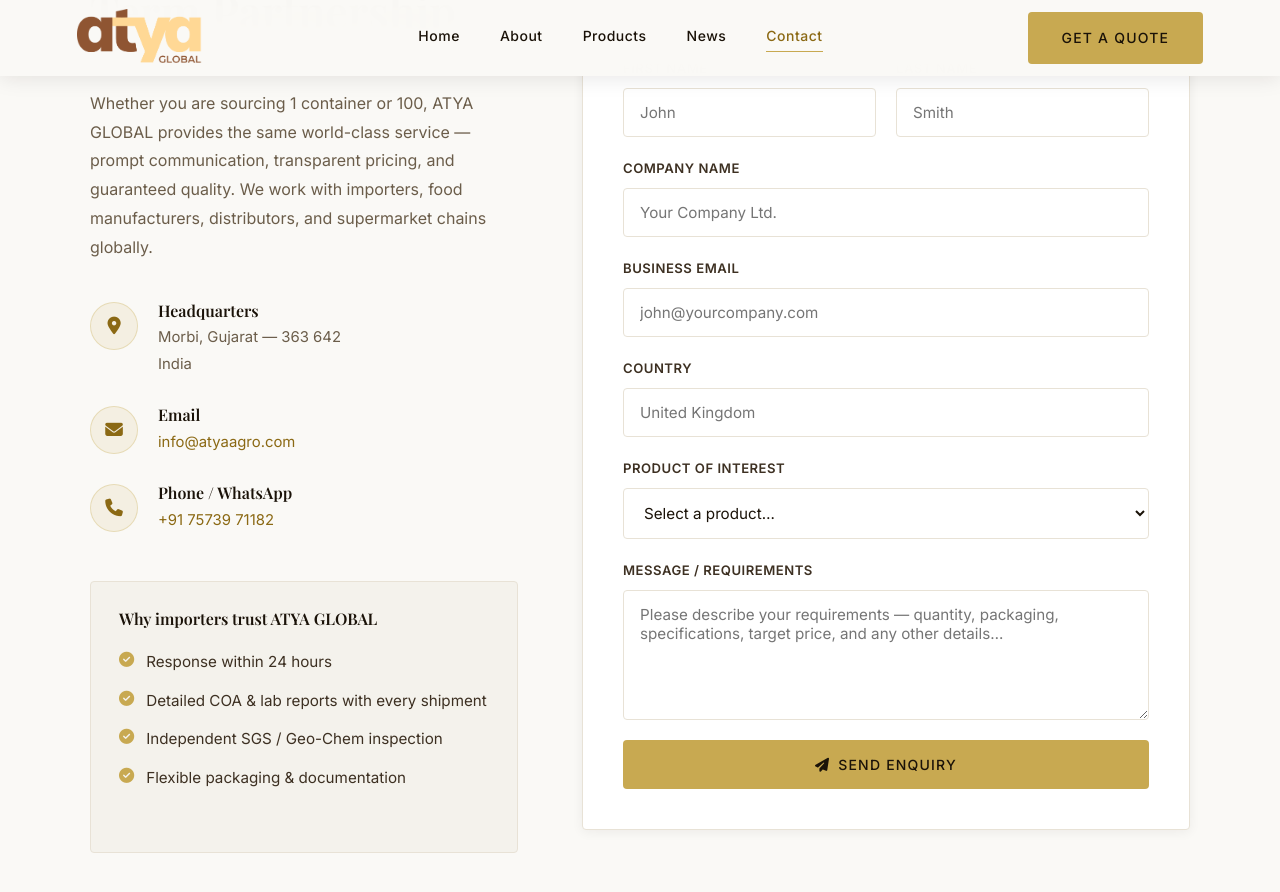
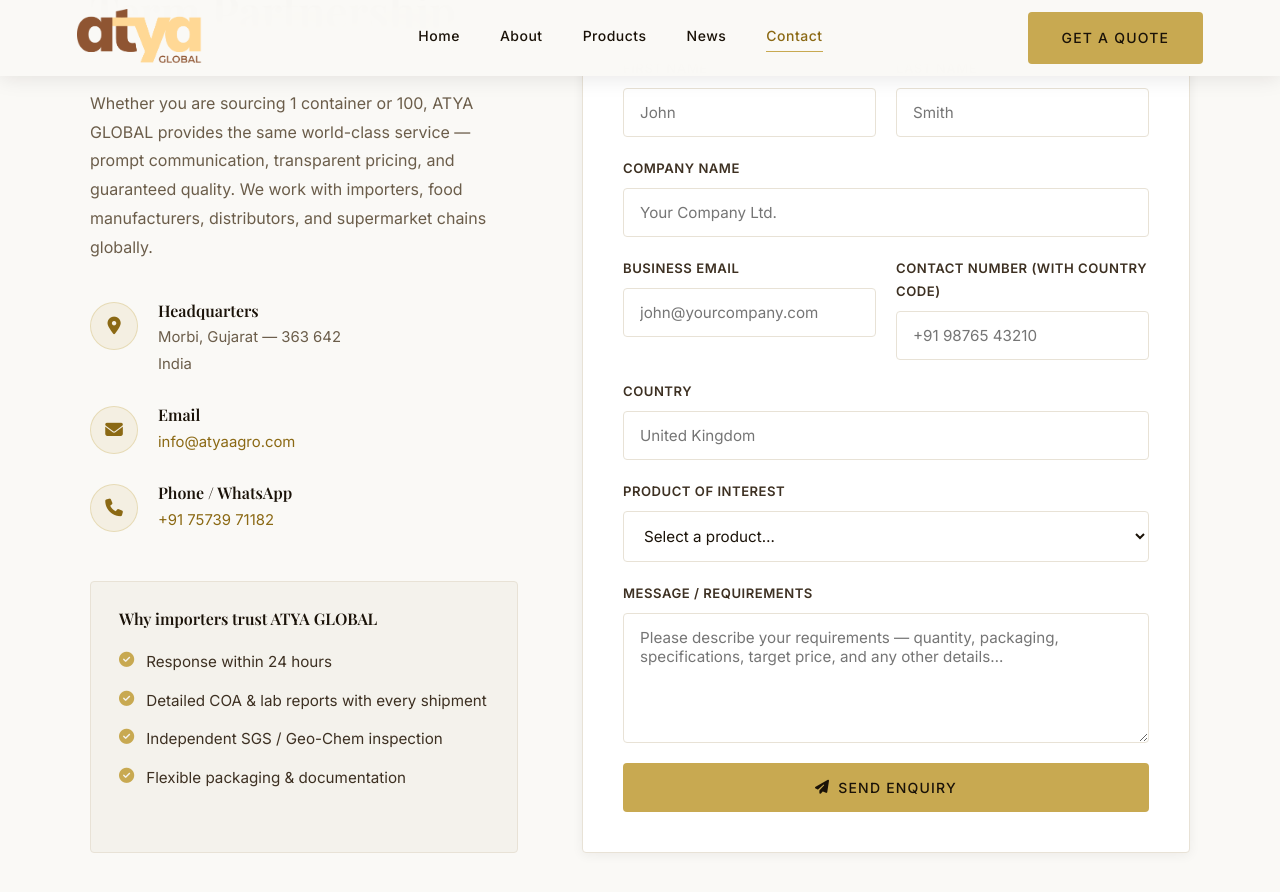
Before and after one commit to Vishalkanjiya/web, a Jekyll site: the page built from contact.html, in a window 1280 px wide and 900 px high, scrolled down 618 px. Shown: the top 892 px of the window. Built offline with Jekyll 4.4.1, drawn with Linux system fonts in a browser that asks for light colours; some web fonts are replaced.

Commit message:
Add files via upload

```diff
--- a/contact.html
+++ b/contact.html
@@ -66,6 +66,7 @@
           <form class="contact-form" id="contactForm" action="https://formsubmit.co/info@atyaagro.com" method="POST">
             <input type="hidden" name="_captcha" value="false">
             <input type="hidden" name="_subject" value="New Enquiry from ATYA GLOBAL Website">
+            <input type="hidden" name="_next" value="https://vishalkanjiya.github.io/web/contact.html">
             <div class="form-name-row">
               <div class="f-group">
                 <label for="firstName">First Name</label>
@@ -80,9 +81,15 @@
               <label for="company">Company Name</label>
               <input type="text" name="Company" id="company" class="f-control" placeholder="Your Company Ltd." required>
             </div>
-            <div class="f-group">
-              <label for="email">Business Email</label>
-              <input type="email" name="email" id="email" class="f-control" placeholder="john@yourcompany.com" required>
+            <div class="form-name-row">
+              <div class="f-group">
+                <label for="email">Business Email</label>
+                <input type="email" name="Email" id="email" class="f-control" placeholder="john@yourcompany.com" required>
+              </div>
+              <div class="f-group">
+                <label for="phone">Contact Number (with Country Code)</label>
+                <input type="tel" name="Phone" id="phone" class="f-control" placeholder="+91 98765 43210" required>
+              </div>
             </div>
             <div class="f-group">
               <label for="country">Country</label>
--- a/js/main.js
+++ b/js/main.js
@@ -71,24 +71,6 @@
 
   revealEls.forEach(el => revealObs.observe(el));
 
-  /* --- Contact Form --- */
-  const form = document.getElementById('contactForm');
-  if (form) {
-    form.addEventListener('submit', (e) => {
-      e.preventDefault();
-      const btn = form.querySelector('button[type="submit"]');
-      btn.innerHTML = '<i class="fas fa-check-circle"></i> Message Sent!';
-      btn.style.background = 'var(--espresso)';
-      btn.style.color = '#fff';
-      btn.disabled = true;
-      setTimeout(() => {
-        btn.innerHTML = '<i class="fas fa-paper-plane"></i> Send Enquiry';
-        btn.style.background = '';
-        btn.style.color = '';
-        btn.disabled = false;
-        form.reset();
-      }, 4000);
-    });
-  }
+  /* --- Contact --- */
 
 });
```
